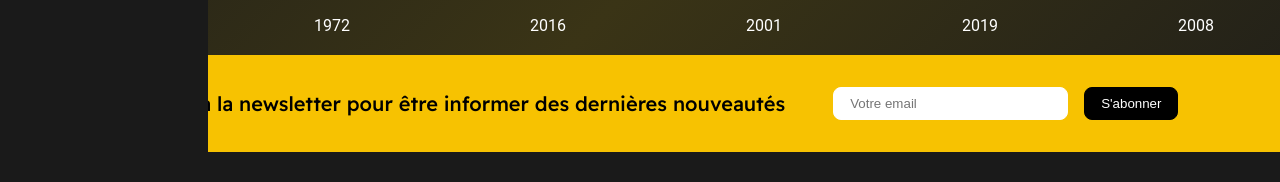
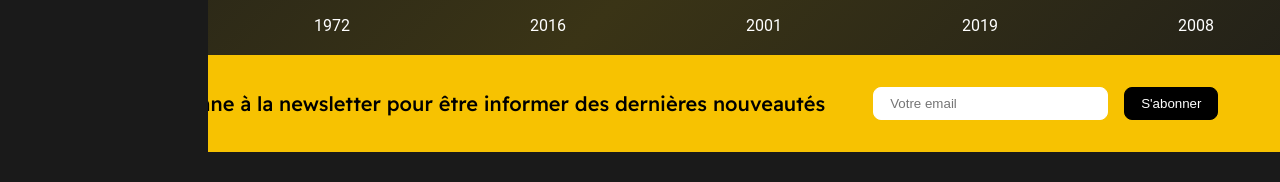
Before and after one commit to WildCodeSchool-CDA-FT-2025-03/projet1_cody, a React (Vite) app in the folder client/: page / in a window 1280 px wide. Shown: the part 422-604 px from the top of the page. Built offline with nearby package versions, Linux system fonts and the light colour scheme; no server answers.

Commit message:
[STYLE] ajustement du padding de la newsletter

```diff
--- a/client/src/components/Newsletter/Newsletter.module.css
+++ b/client/src/components/Newsletter/Newsletter.module.css
@@ -12,7 +12,7 @@
     flex-direction: row;
     justify-content: center;
     gap: 1rem;
-    padding: 1rem 0 1rem;
+    padding: 1rem 0 1rem 5rem;
   }
 }
 
```
